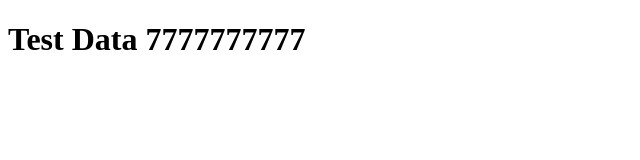
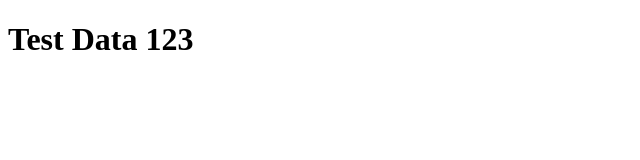
Before and after one commit to Xhtmlchop-Developer/72902-project-HTML, a plain HTML site: page index.html in a window 1280 px wide. Shown: the whole page, without its empty margins (0-640 px from the left). Drawn offline with Linux system fonts and the light colour scheme.

Commit message:
Latest code

```diff
--- a/index.html
+++ b/index.html
@@ -5,7 +5,7 @@
 </head>
 
 <body class="animsition">
-    <h1>Test Data 7777777777</h1>
+    <h1>Test Data 123</h1>
 </body>
 </html>
 <!-- end document-->
```
